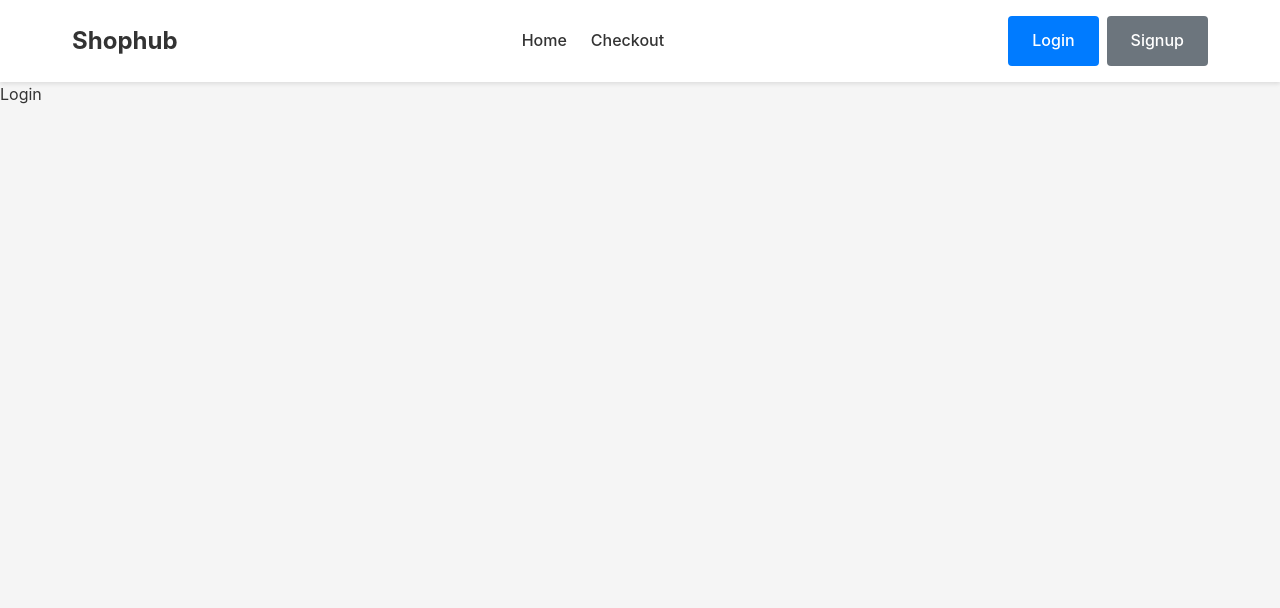
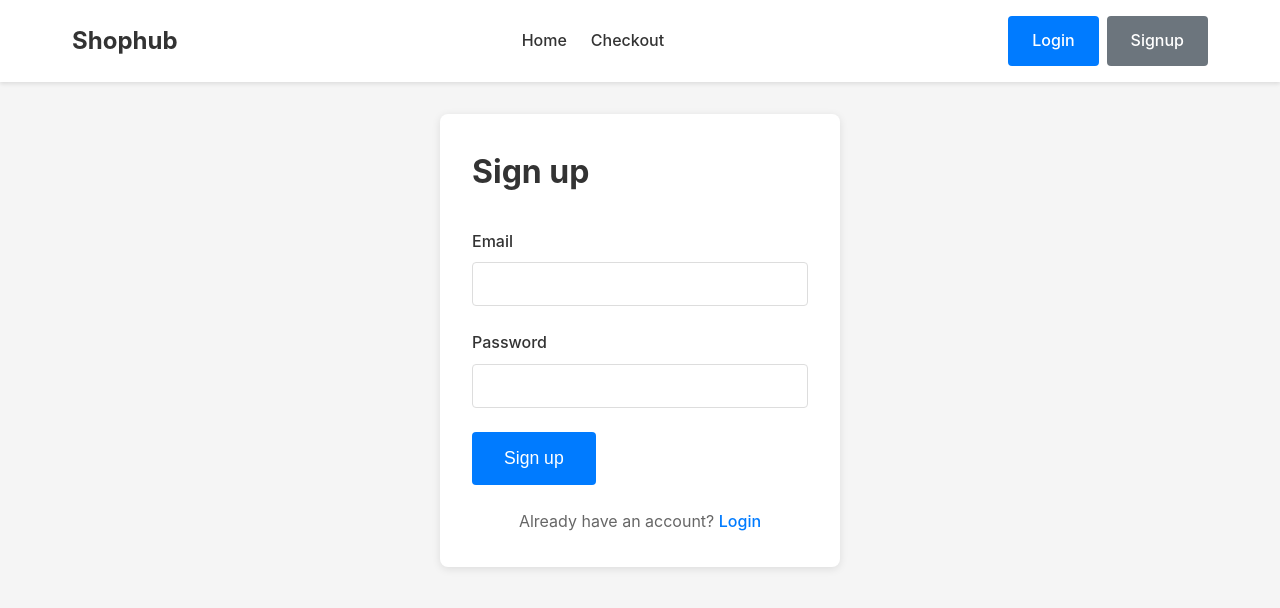
Before and after one commit to kandelakitina/ecommerce-mock-site, a React (Vite) app: page /auth in a window 1280 px wide. Shown: the top 608 px of the page. Built offline with nearby package versions, Linux system fonts and the light colour scheme.

Commit message:
Add auth

```diff
--- a/src/pages/Auth.jsx
+++ b/src/pages/Auth.jsx
@@ -1,3 +1,53 @@
+/** biome-ignore-all lint/a11y/noStaticElementInteractions: no reason */
+/** biome-ignore-all lint/a11y/useKeyWithClickEvents: no reason */
+
+import { useState } from "react";
+
 export default function Auth() {
-	return <div>Login</div>;
+	const [mode, setMode] = useState("signup");
+	return (
+		<div className="page">
+			<div className="contrainer">
+				<div className="auth-container">
+					<h1 className="page-title">
+						{mode === "signup" ? "Sign up" : "Login"}
+					</h1>
+					<form action="" className="auth-form">
+						<div className="form-group">
+							<label htmlFor="email" className="form-label">
+								Email
+							</label>
+							<input type="email" className="form-input" id="email" />
+						</div>
+						<div className="form-group">
+							<label htmlFor="password" className="form-label">
+								Password
+							</label>
+							<input type="password" className="form-input" />
+						</div>
+						<button className="btn btn-primary btn-large" type="submit">
+							{mode === "signup" ? "Sign up" : "Login"}
+						</button>
+					</form>
+					<div className="auth-switch">
+						{mode === "signup" ? (
+							<p>
+								Already have an account?{" "}
+								<span className="auth-link" onClick={() => setMode("login")}>
+									Login
+								</span>
+							</p>
+						) : (
+							<p>
+								Don't have an account?{" "}
+								<span className="auth-link" onClick={setMode("signup")}>
+									Sign Up
+								</span>
+							</p>
+						)}
+					</div>
+				</div>
+			</div>
+		</div>
+	);
 }
```
